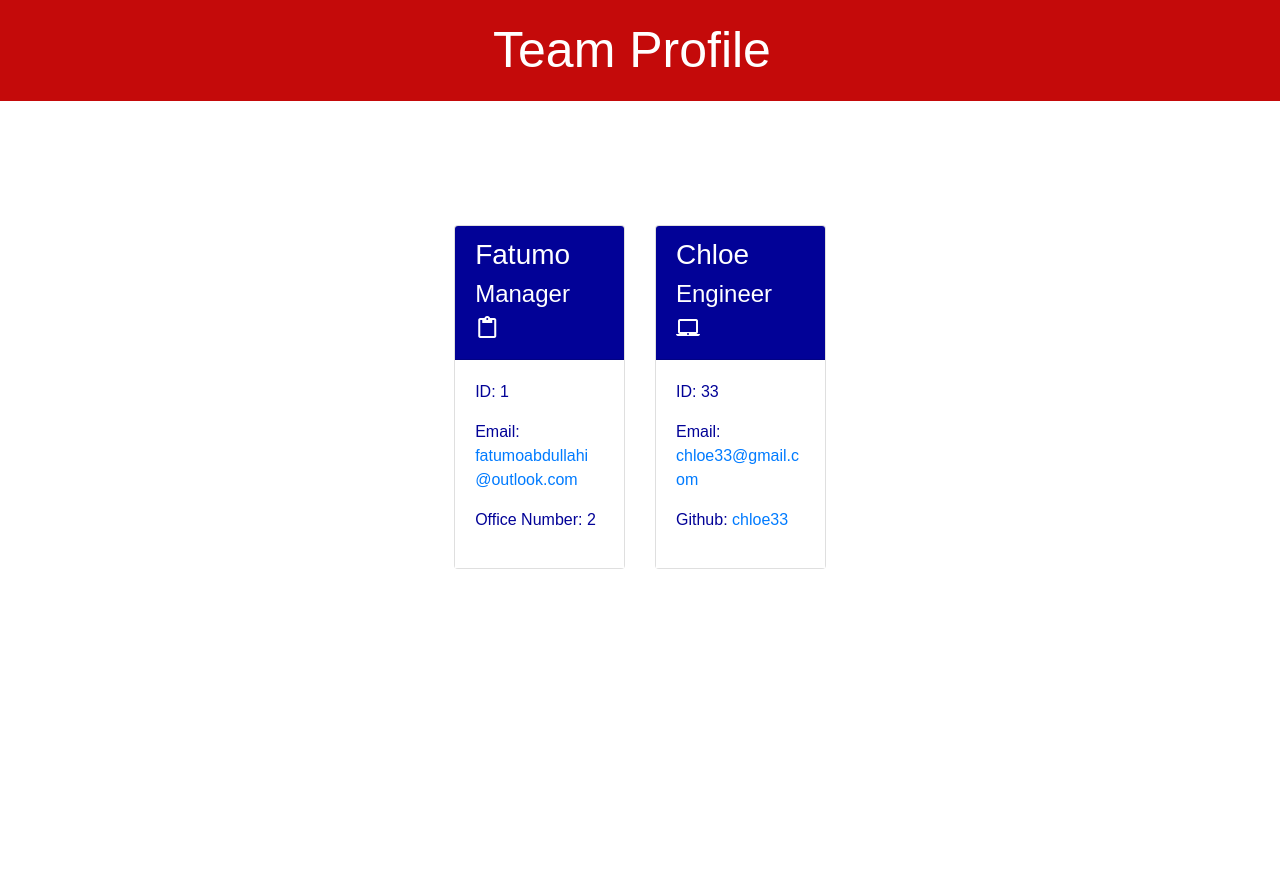
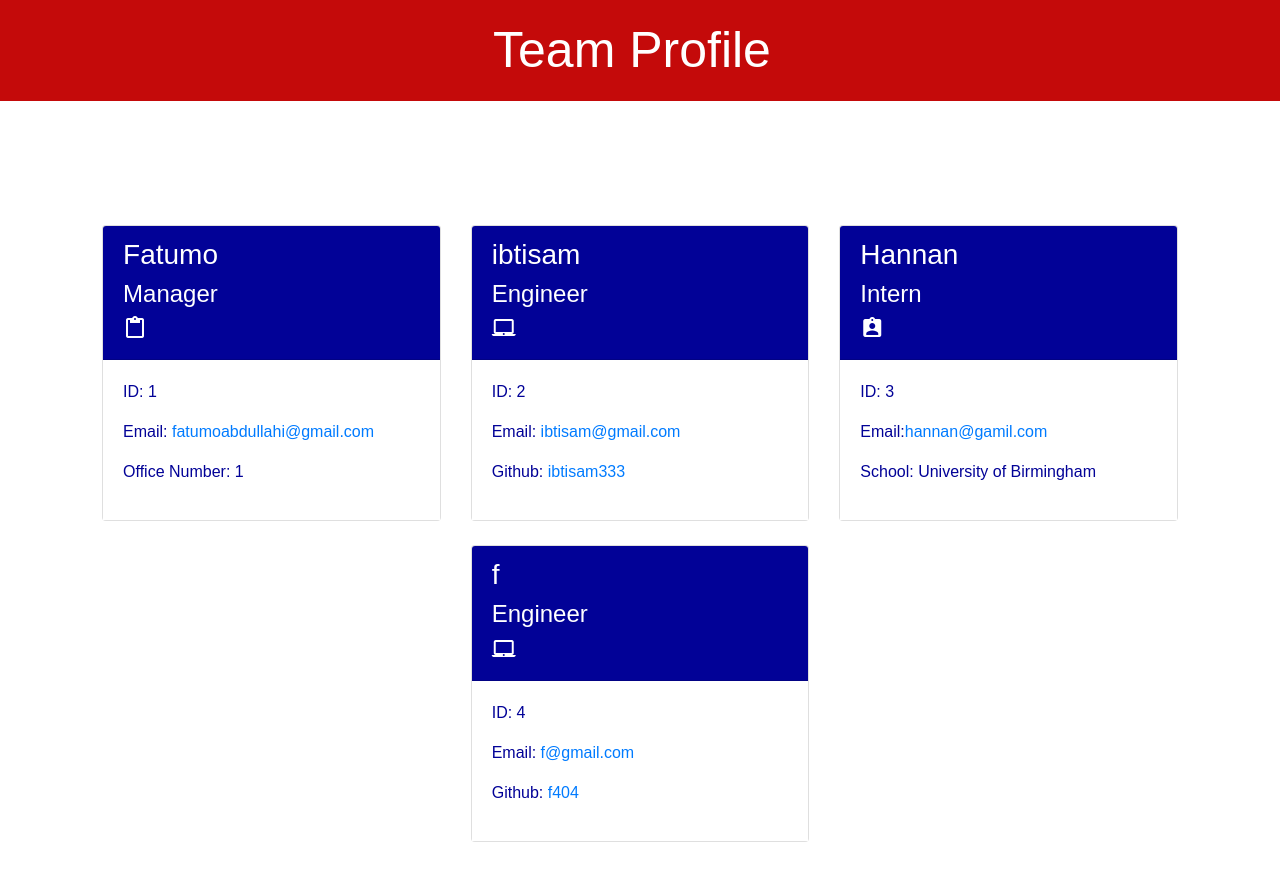
Before and after one commit to Fatumoabdullahi/team-profile-generator, a website: page dist/index.html in a window 1280 px wide. Before the commit the page ends 800 px from the top, so only its background shows below. Drawn offline with nearby package versions, Linux system fonts and the light colour scheme.

Commit message:
final commit

```diff
--- a/dist/index.html
+++ b/dist/index.html
@@ -30,8 +30,8 @@
             </div>
             <div class="card-body">
                 <p class="id">ID: 1</p>
-                <p class="email">Email: <a href="mailto:fatumoabdullahi@outlook.com">fatumoabdullahi@outlook.com</a></p>
-                <p class="office">Office Number: 2</p>
+                <p class="email">Email: <a href="mailto:fatumoabdullahi@gmail.com">fatumoabdullahi@gmail.com</a></p>
+                <p class="office">Office Number: 1</p>
             </div>
         </div>
     </div>
@@ -39,13 +39,41 @@
     <div class="col-4 mt-4">
         <div class="card h-100">
             <div class="card-header">
-                <h3>Chloe</h3>
+                <h3>ibtisam</h3>
                 <h4>Engineer</h4><i class="material-icons">laptop_mac</i>
             </div>
             <div class="card-body">
-                <p class="id">ID: 33</p>
-                <p class="email">Email: <a href="mailto:chloe33@gmail.com">chloe33@gmail.com</a></p>
-                <p class="github">Github: <a href="https://github.com/chloe33">chloe33</a></p>
+                <p class="id">ID: 2</p>
+                <p class="email">Email: <a href="mailto:ibtisam@gmail.com">ibtisam@gmail.com</a></p>
+                <p class="github">Github: <a href="https://github.com/ibtisam333">ibtisam333</a></p>
+            </div>
+        </div>
+    </div>
+
+    <div class="col-4 mt-4">
+        <div class="card h-100">
+            <div class="card-header">
+                <h3>Hannan</h3>
+                <h4>Intern</h4><i class="material-icons">assignment_ind</i>
+            </div>
+            <div class="card-body">
+                <p class="id">ID: 3</p>
+                <p class="email">Email:<a href="mailto:hannan@gamil.com">hannan@gamil.com</a></p>
+                <p class="school">School: University of Birmingham</p>
+            </div>
+    </div>
+</div>
+
+    <div class="col-4 mt-4">
+        <div class="card h-100">
+            <div class="card-header">
+                <h3>f</h3>
+                <h4>Engineer</h4><i class="material-icons">laptop_mac</i>
+            </div>
+            <div class="card-body">
+                <p class="id">ID: 4</p>
+                <p class="email">Email: <a href="mailto:f@gmail.com">f@gmail.com</a></p>
+                <p class="github">Github: <a href="https://github.com/f404">f404</a></p>
             </div>
         </div>
     </div>
```
